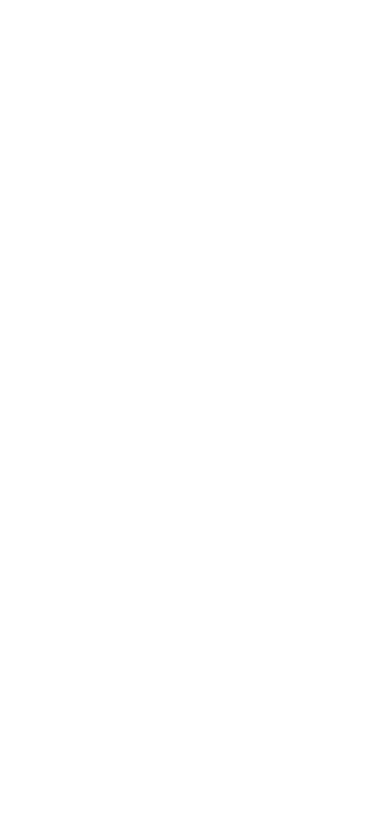
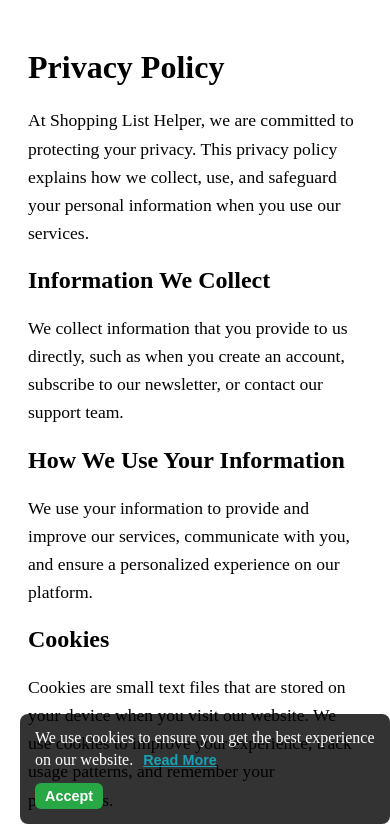
Before and after one commit to eungobs/Redux-Projects, a React (Create React App) app: page /privacy in a window 390 px wide. Before the commit this address had no page. Shown: the top 837 px of the page. Built offline with nearby package versions, Linux system fonts and the light colour scheme; a web font is replaced by a local one.

Commit message:
privacy.js added

```diff
--- a/db.json
+++ b/db.json
@@ -18,5 +18,21 @@
       "quantity": "1 liter",
       "notes": "Full cream"
     }
+  ],
+  "users": [
+    {
+      "id": 1,
+      "username": "admin",
+      "password": "hashed_password_here",
+      "email": "admin@gmail.com",
+      "name": "Admin User"
+    },
+    {
+      "id": 2,
+      "username": "user1",
+      "password": "######",
+      "email": "user1@gmail.com",
+      "name": "Regular User"
+    }
   ]
 }
--- a/src/App.css
+++ b/src/App.css
@@ -4,6 +4,7 @@
 
 .container {
   background: linear-gradient(to right, #deb887, #ffe4b5);
+  padding: 20px; /* Add padding to make the container visually appealing */
 }
 
 button {
@@ -13,8 +14,6 @@
 .btn-info {
   background-color: #17a2b8;
 }
-
-/* Existing styles in App.css */
 
 /* Loader styles */
 .loader {
@@ -34,3 +33,253 @@
   margin: 0;
   font-weight: bold;
 }
+
+/* Cookies Popup Styles */
+.cookies-popup {
+  position: fixed;
+  bottom: 20px;
+  left: 20px;
+  background: rgba(0, 0, 0, 0.8);
+  color: white;
+  padding: 15px;
+  border-radius: 8px;
+  z-index: 1000;
+}
+
+.cookies-popup p {
+  margin: 0 0 10px 0;
+}
+
+.cookies-popup .btn {
+  background: #17a2b8;
+  color: white;
+  border: none;
+  padding: 5px 10px;
+  margin-right: 5px;
+  cursor: pointer;
+}
+
+.cookies-popup .btn-link {
+  background: none;
+  color: #17a2b8;
+  text-decoration: underline;
+  cursor: pointer;
+}
+
+.cookies-popup .btn-accept {
+  background: #28a745;
+}
+
+.cookies-popup .btn-accept:hover {
+  background: #218838;
+}
+
+/* Responsive Styles */
+@media (max-width: 1400px) {
+  .container {
+    padding: 18px;
+  }
+
+  .loader {
+    font-size: 16px;
+    padding: 18px;
+  }
+}
+
+@media (max-width: 1200px) {
+  .container {
+    padding: 16px;
+  }
+
+  .loader {
+    font-size: 15px;
+    padding: 16px;
+  }
+}
+
+@media (max-width: 1000px) {
+  .container {
+    padding: 14px;
+  }
+
+  .loader {
+    font-size: 14px;
+    padding: 14px;
+  }
+}
+
+@media (max-width: 980px) {
+  .container {
+    padding: 12px;
+  }
+
+  .loader {
+    font-size: 13px;
+    padding: 12px;
+  }
+}
+
+@media (max-width: 940px) {
+  .container {
+    padding: 10px;
+  }
+
+  .loader {
+    font-size: 12px;
+    padding: 10px;
+  }
+}
+
+@media (max-width: 920px) {
+  .container {
+    padding: 10px;
+  }
+
+  .loader {
+    font-size: 12px;
+    padding: 10px;
+  }
+}
+
+@media (max-width: 878px) {
+  .container {
+    padding: 8px;
+  }
+
+  .loader {
+    font-size: 11px;
+    padding: 8px;
+  }
+}
+
+@media (max-width: 840px) {
+  .container {
+    padding: 8px;
+  }
+
+  .loader {
+    font-size: 10px;
+    padding: 8px;
+  }
+}
+
+@media (max-width: 784px) {
+  .container {
+    padding: 8px;
+  }
+
+  .loader {
+    font-size: 10px;
+    padding: 8px;
+  }
+}
+
+@media (max-width: 760px) {
+  .container {
+    padding: 6px;
+  }
+
+  .loader {
+    font-size: 9px;
+    padding: 6px;
+  }
+}
+
+@media (max-width: 740px) {
+  .container {
+    padding: 6px;
+  }
+
+  .loader {
+    font-size: 9px;
+    padding: 6px;
+  }
+}
+
+@media (max-width: 640px) {
+  .container {
+    padding: 4px;
+  }
+
+  .loader {
+    font-size: 8px;
+    padding: 4px;
+  }
+}
+
+@media (max-width: 600px) {
+  .container {
+    padding: 4px;
+  }
+
+  .loader {
+    font-size: 8px;
+    padding: 4px;
+  }
+}
+
+@media (max-width: 580px) {
+  .container {
+    padding: 4px;
+  }
+
+  .loader {
+    font-size: 7px;
+    padding: 4px;
+  }
+}
+
+@media (max-width: 540px) {
+  .container {
+    padding: 2px;
+  }
+
+  .loader {
+    font-size: 7px;
+    padding: 2px;
+  }
+}
+
+@media (max-width: 480px) {
+  .container {
+    padding: 2px;
+  }
+
+  .loader {
+    font-size: 6px;
+    padding: 2px;
+  }
+}
+
+@media (max-width: 420px) {
+  .container {
+    padding: 2px;
+  }
+
+  .loader {
+    font-size: 5px;
+    padding: 2px;
+  }
+}
+
+@media (max-width: 380px) {
+  .container {
+    padding: 2px;
+  }
+
+  .loader {
+    font-size: 5px;
+    padding: 2px;
+  }
+}
+
+@media (max-width: 320px) {
+  .container {
+    padding: 2px;
+  }
+
+  .loader {
+    font-size: 4px;
+    padding: 2px;
+  }
+}
--- a/src/App.js
+++ b/src/App.js
@@ -1,5 +1,5 @@
 import React, { useState } from 'react';
-import { BrowserRouter as Router, Routes, Route, Navigate } from 'react-router-dom';
+import { BrowserRouter as Router, Routes, Route, Navigate, useNavigate } from 'react-router-dom';
 import { useSelector } from 'react-redux';
 import HomePage from './components/HomePage';
 import ShoppingList from './components/ShoppingList';
@@ -9,9 +9,31 @@
 import SearchBar from './components/SearchBar';
 import LoginPage from './components/LoginPage';
 import RegisterPage from './components/RegisterPage';
+import PrivacyPage from './components/PrivacyPage'; // Import PrivacyPage component
+
+const CookiesPopup = ({ onAccept }) => {
+  const navigate = useNavigate(); // Use useNavigate within the component
+
+  const handleReadMore = () => {
+    navigate('/privacy'); // Navigate to privacy page
+  };
+
+  return (
+    <div className="cookies-popup">
+      <p>
+        We use cookies to ensure you get the best experience on our website.
+        <button onClick={handleReadMore} className="btn btn-link">Read More</button>
+      </p>
+      <button onClick={onAccept} className="btn btn-accept">
+        Accept
+      </button>
+    </div>
+  );
+};
 
 function App() {
   const [isRegisterOpen, setRegisterOpen] = useState(false); // State to manage registration popup visibility
+  const [cookiesAccepted, setCookiesAccepted] = useState(false); // State to manage cookies popup visibility
   const isAuthenticated = useSelector((state) => state.auth.isAuthenticated);
 
   const openRegister = () => {
@@ -25,6 +47,10 @@
   const handleSearch = (query) => {
     // Handle search functionality
     console.log('Search query:', query);
+  };
+
+  const handleAcceptCookies = () => {
+    setCookiesAccepted(true); // Hide the cookies popup
   };
 
   const PrivateRoute = ({ element }) => {
@@ -43,8 +69,10 @@
           <Route path="/add" element={<PrivateRoute element={<AddItemForm />} />} />
           <Route path="/edit/:id" element={<PrivateRoute element={<EditItem />} />} />
           <Route path="/share" element={<PrivateRoute element={<ShareList />} />} />
+          <Route path="/privacy" element={<PrivacyPage />} /> {/* Add PrivacyPage route */}
         </Routes>
         {isRegisterOpen && <RegisterPage onClose={closeRegister} />}
+        {!cookiesAccepted && <CookiesPopup onAccept={handleAcceptCookies} />}
       </div>
     </Router>
   );
--- a/src/components/HomePage.css
+++ b/src/components/HomePage.css
@@ -145,7 +145,45 @@
   background-color: #45a049; /* Darker green */
 }
 
+/* Cookies Popup Styles */
+.cookies-popup {
+  position: fixed;
+  bottom: 20px;
+  left: 20px;
+  background: rgba(0, 0, 0, 0.8);
+  color: white;
+  padding: 15px;
+  border-radius: 8px;
+  z-index: 1000;
+}
 
+.cookies-popup p {
+  margin: 0 0 10px 0;
+}
+
+.cookies-popup .btn {
+  background: #17a2b8;
+  color: white;
+  border: none;
+  padding: 5px 10px;
+  margin-right: 5px;
+  cursor: pointer;
+}
+
+.cookies-popup .btn-link {
+  background: none;
+  color: #17a2b8;
+  text-decoration: underline;
+  cursor: pointer;
+}
+
+.cookies-popup .btn-accept {
+  background: #28a745;
+}
+
+.cookies-popup .btn-accept:hover {
+  background: #218838;
+}
 
 /* Media Queries for Responsiveness */
 @media (max-width: 1200px) {
--- a/src/components/HomePage.js
+++ b/src/components/HomePage.js
@@ -13,6 +13,7 @@
 
 const HomePage = () => {
   const [loading, setLoading] = useState(false);
+  const [cookiesAccepted, setCookiesAccepted] = useState(false); // Cookies popup state
   const navigate = useNavigate();
   const dispatch = useDispatch();
   const { isAuthenticated, loginError } = useSelector((state) => state.auth);
@@ -51,6 +52,10 @@
 
   const handleSocialClick = (url) => {
     window.open(url, '_blank');
+  };
+
+  const handleAcceptCookies = () => {
+    setCookiesAccepted(true); // Hide the popup
   };
 
   return (
@@ -135,6 +140,19 @@
       <footer className="homepage-footer">
         @2024 Shopping-List-Helper. All rights reserved.
       </footer>
+
+      {/* Cookies Popup */}
+      {!cookiesAccepted && (
+        <div className="cookies-popup">
+          <p>
+            We use cookies to ensure you get the best experience on our website.
+            <button onClick={() => navigate('/privacy')} className="btn btn-link">Read More</button>
+          </p>
+          <button onClick={handleAcceptCookies} className="btn btn-accept">
+            Accept
+          </button>
+        </div>
+      )}
     </div>
   );
 };
--- /dev/null
+++ b/src/components/PrivacyPage.css
@@ -0,0 +1,20 @@
+.privacy-page {
+  padding: 20px;
+  max-width: 800px;
+  margin: 0 auto;
+}
+
+.privacy-page h1 {
+  font-size: 2em;
+  margin-bottom: 20px;
+}
+
+.privacy-page h2 {
+  font-size: 1.5em;
+  margin-top: 20px;
+}
+
+.privacy-page p {
+  font-size: 1.1em;
+  line-height: 1.6;
+}
--- /dev/null
+++ b/src/components/PrivacyPage.js
@@ -0,0 +1,46 @@
+import React from 'react';
+import './PrivacyPage.css';
+
+const PrivacyPage = () => {
+  return (
+    <div className="privacy-page">
+      <h1>Privacy Policy</h1>
+      <p>
+        At Shopping List Helper, we are committed to protecting your privacy.
+        This privacy policy explains how we collect, use, and safeguard your
+        personal information when you use our services.
+      </p>
+      <h2>Information We Collect</h2>
+      <p>
+        We collect information that you provide to us directly, such as when
+        you create an account, subscribe to our newsletter, or contact our
+        support team.
+      </p>
+      <h2>How We Use Your Information</h2>
+      <p>
+        We use your information to provide and improve our services,
+        communicate with you, and ensure a personalized experience on our
+        platform.
+      </p>
+      <h2>Cookies</h2>
+      <p>
+        Cookies are small text files that are stored on your device when you
+        visit our website. We use cookies to improve your experience, track
+        usage patterns, and remember your preferences.
+      </p>
+      <h2>Your Rights</h2>
+      <p>
+        You have the right to access, update, and delete your personal
+        information. If you wish to exercise any of these rights, please
+        contact us.
+      </p>
+      <h2>Contact Us</h2>
+      <p>
+        If you have any questions about this privacy policy, please reach out
+        to our support team at support@shoppinglisthelper.com.
+      </p>
+    </div>
+  );
+};
+
+export default PrivacyPage;
```
Also changed, not shown: src/images/frontimage.png (added).
